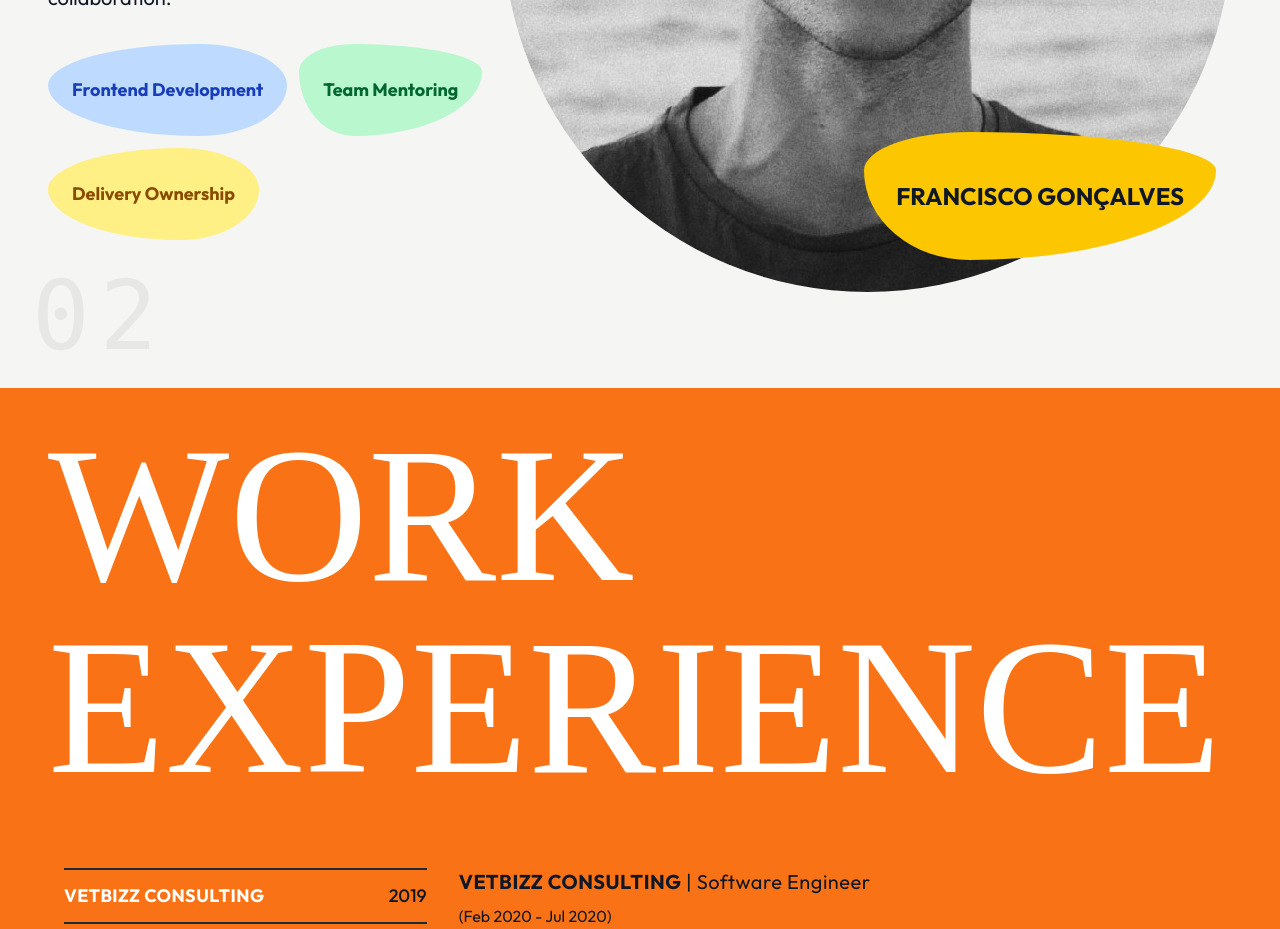
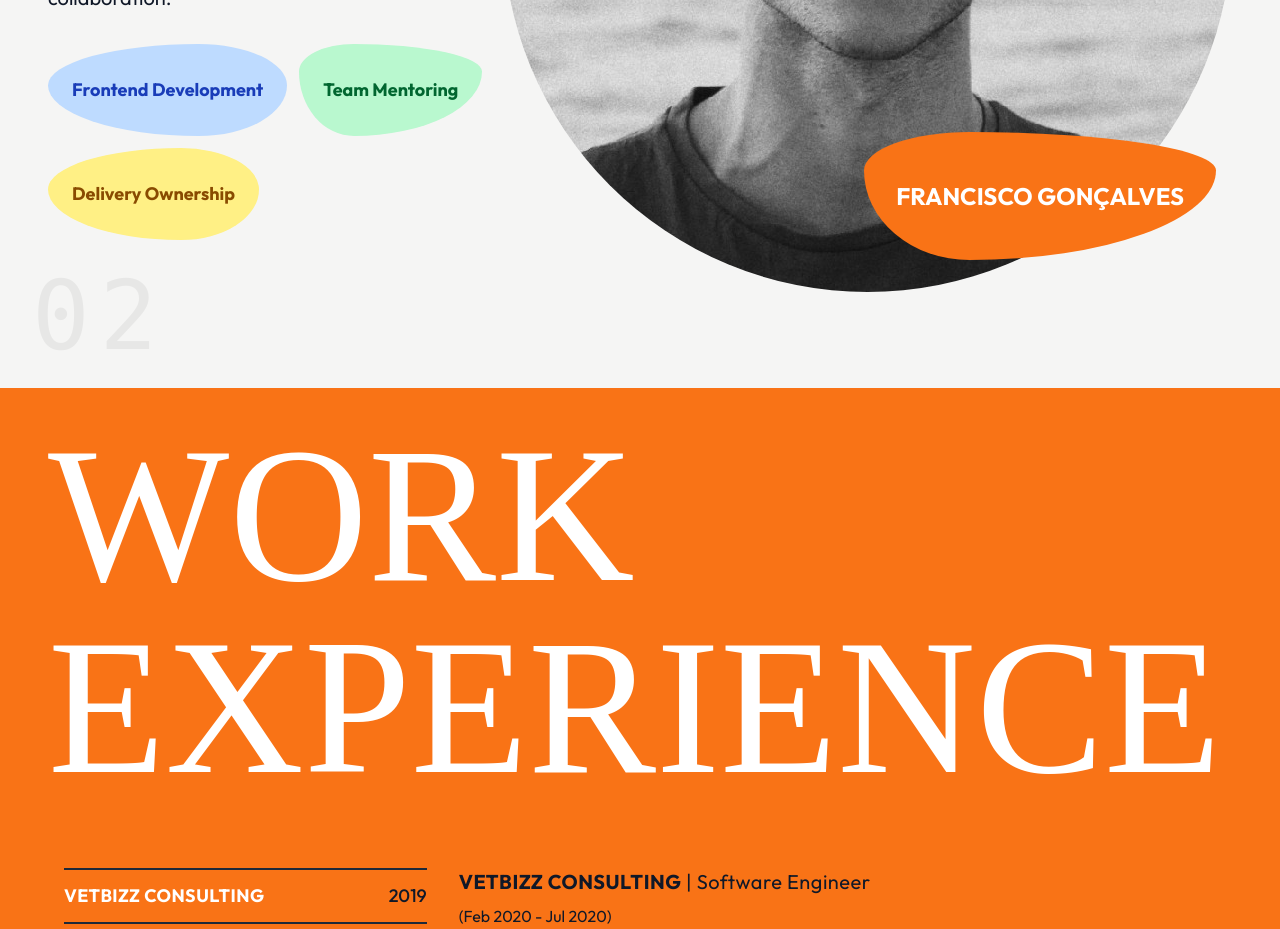
Before and after one commit to franciscorg7/franciscorg, a React (Vite) app: page /en in a window 1280 px wide. Shown: the part 1340-2269 px from the top of the page. Built offline with nearby package versions, Linux system fonts and the light colour scheme; a web font is replaced by a local one.

Commit message:
✨ about me section complete

```diff
--- a/src/features/AboutMe/AboutMe.tsx
+++ b/src/features/AboutMe/AboutMe.tsx
@@ -32,8 +32,8 @@ export const AboutMe = ({ id }: AboutMeProps) => {
         <div className="flex flex-2 justify-center items-center">
           <div className="relative w-fit">
             <Blob
-              color="bg-yellow-400"
-              className="absolute z-10 bottom-8 right-4 w-fit h-fit py-12 px-8 font-bold uppercase text-2xl"
+              color="bg-accent-500"
+              className="absolute z-10 bottom-8 right-4 w-fit h-fit py-12 px-8 text-white font-bold uppercase text-2xl"
             >
               {NAME_LABEL}
             </Blob>
```
